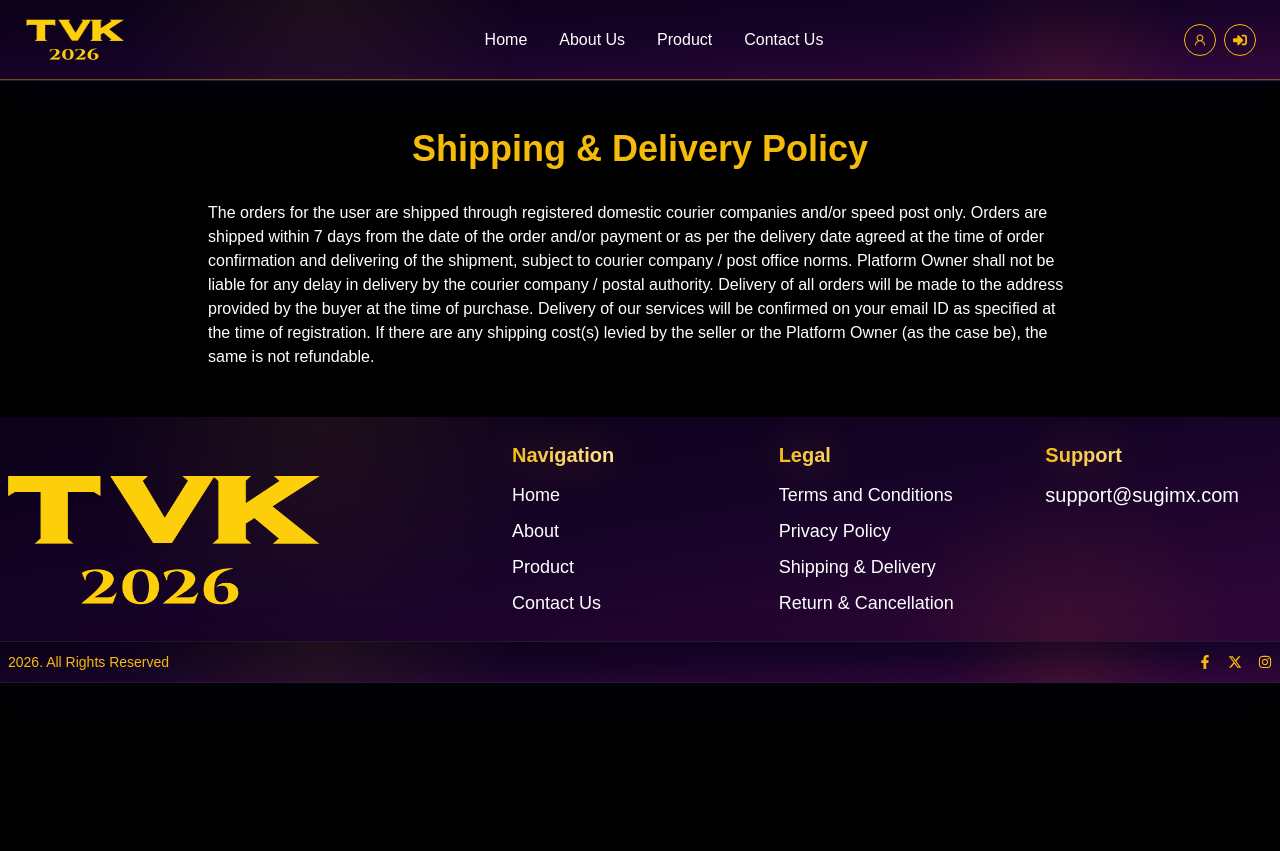
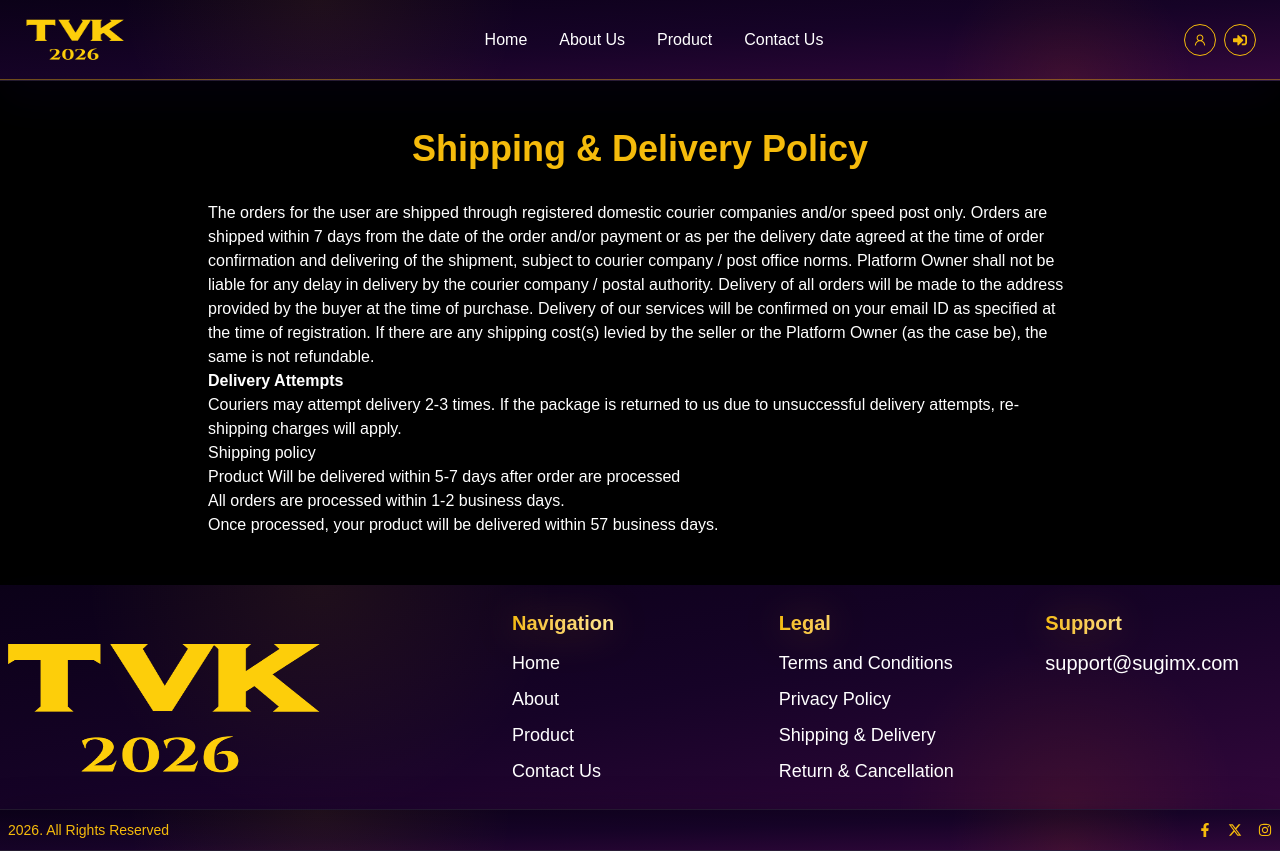
Before and after one commit to sugimx/jananayagan, a Next.js app: page /shipping-policy in a window 1280 px wide. Before the commit the page ends 800 px from the top, so only its background shows below. Built offline with nearby package versions, Linux system fonts and the light colour scheme.

Commit message:
contents are modified

```diff
--- a/src/app/(public)/return-policy/page.tsx
+++ b/src/app/(public)/return-policy/page.tsx
@@ -58,6 +58,10 @@ const ReturnPolicy = () => {
             If the same has been approved after the quality check at our end, your request (i.e. return / exchange) will
             be processed in accordance with our policies.
           </p>
+          <h1 className='font-bold inline-block'>Return and Replacement</h1>
+          <p>We have 2 day refund return and replacement policy</p>
+          <p>Replacement products will be delivered within 5-7 business days from the date of approval.</p>
+          <p>If any refund is processed it will be credited within 5-7 in your bank account</p>
         </div>
       </div>
     </Container>
--- a/src/app/(public)/shipping-policy/page.tsx
+++ b/src/app/(public)/shipping-policy/page.tsx
@@ -21,6 +21,21 @@ const ShippingPolicy = () => {
                         registration. If there are any shipping cost(s) levied by the seller or the Platform Owner (as the case be),
                         the same is not refundable.
                     </p>
+                    <h1 className='font-bold inline-block'>Delivery Attempts</h1>
+                    <p>
+                        Couriers may attempt delivery 2-3 times. If the package is returned to us due to unsuccessful delivery attempts, re-shipping charges will apply.
+                    </p>
+
+                    <h1>Shipping policy</h1>
+                    <p>
+                        Product Will be delivered within 5-7 days after order are processed
+                    </p>
+                    <p>
+                        All orders are processed within 1-2 business days.
+                    </p>
+                    <p>
+                        Once processed, your product will be delivered within 57 business days.
+                    </p>
                 </div>
             </div>
         </Container>
```
